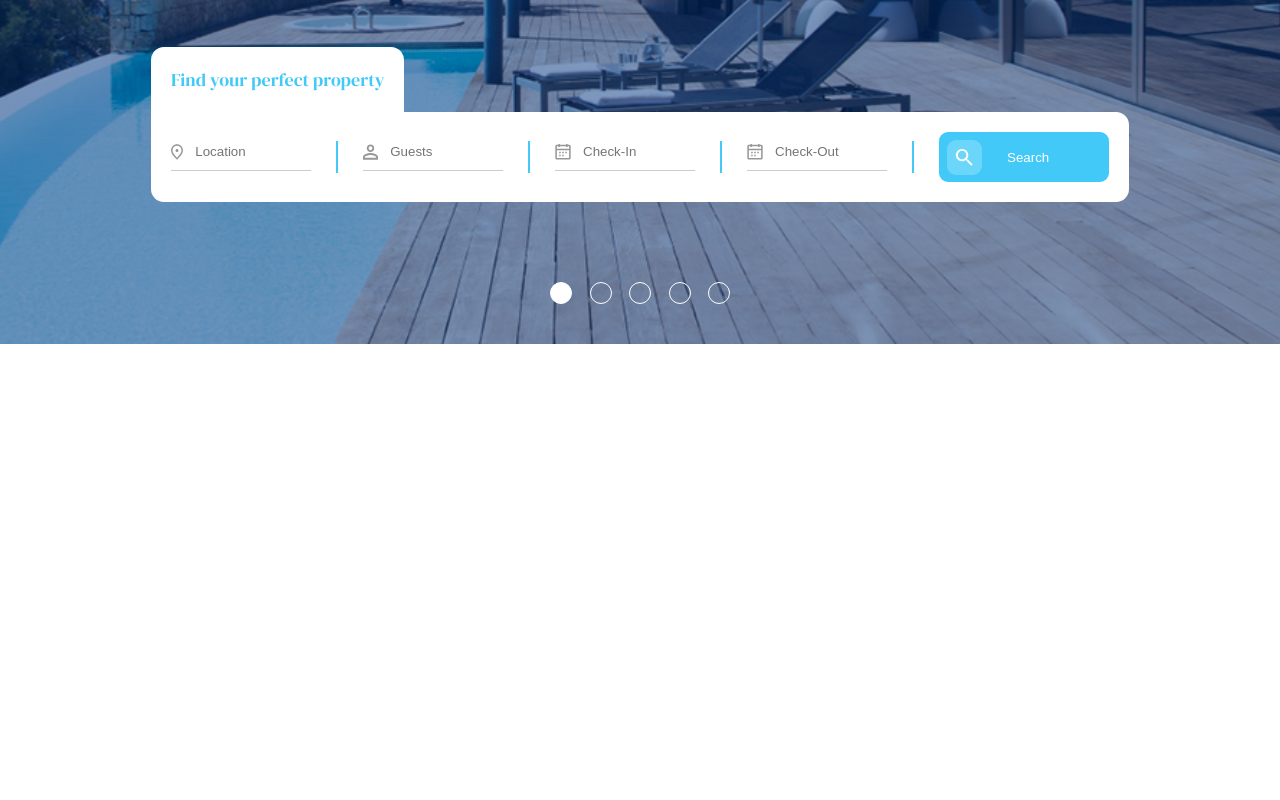
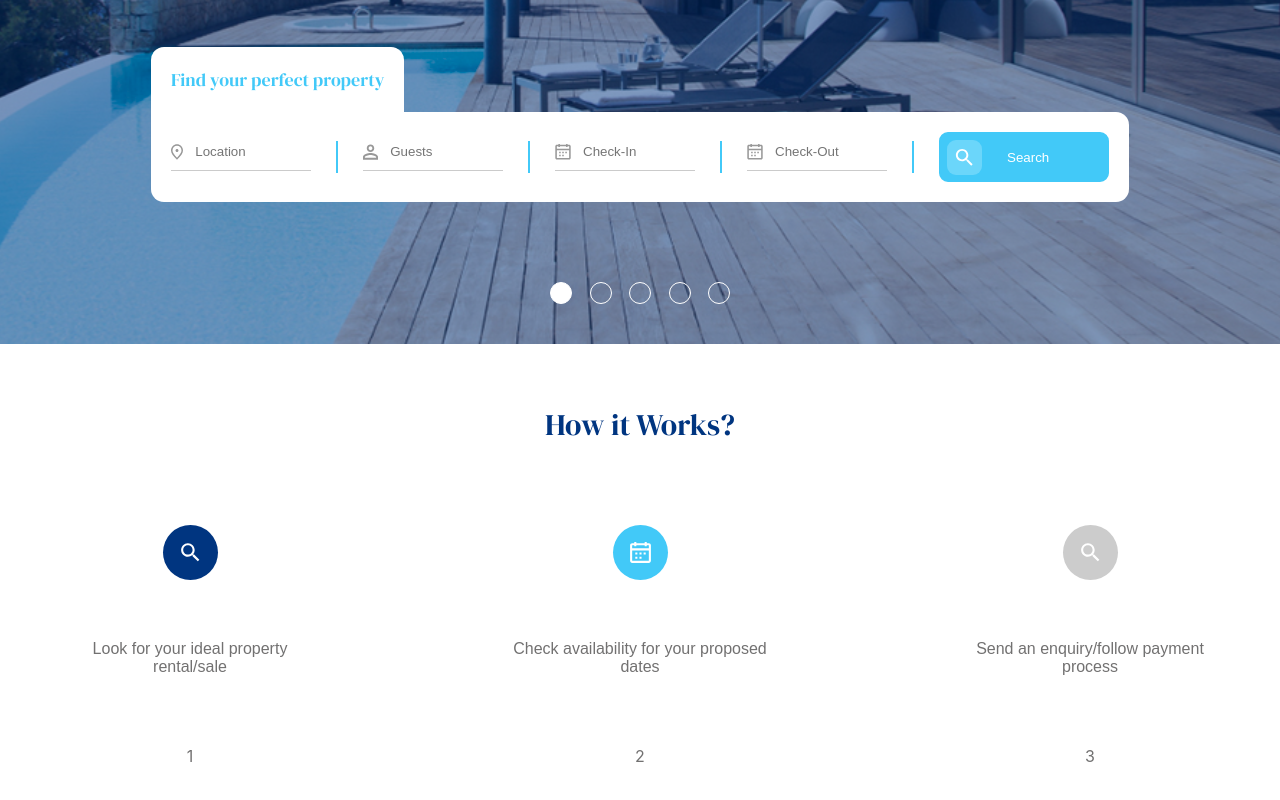
Before and after one commit to theajstars/quickstay, a React (Create React App) app: page / in a window 1280 px wide. Shown: the part 456-1256 px from the top of the page. Before the commit the page ends 800 px from the top, so only its background shows below. Built offline with nearby package versions, Linux system fonts and the light colour scheme.

Commit message:
Finished How it Works section on Homepage

```diff
--- a/src/Assets/CSS/All.css
+++ b/src/Assets/CSS/All.css
@@ -5,9 +5,13 @@
 @import url("./Home.css");
 @import url("./PropertiesSearchBar.css");
 
+@import url("./SmallScreens/SmallHome.css");
 @import url("./SmallScreens/SmallPropertiesSearchBar.css");
 @import url("./SmallScreens/SmallTopNavBar.css");
 
+* {
+  /* border: 1px solid red; */
+}
 body {
   margin: 0;
   padding: 0;
--- a/src/Assets/CSS/Fonts.css
+++ b/src/Assets/CSS/Fonts.css
@@ -9,3 +9,9 @@
 .be-vietnam {
   font-family: "Be Vietnam Pro", sans-serif;
 }
+
+/* Inter */
+@import url("https://fonts.googleapis.com/css2?family=Inter:wght@100;200;300;400;500;600;700;800;900&display=swap");
+.inter {
+  font-family: "Inter", sans-serif;
+}
--- a/src/Assets/CSS/Home.css
+++ b/src/Assets/CSS/Home.css
@@ -1,13 +1,11 @@
 .home-container {
-  width: 100vw;
-  height: 100vh;
   box-sizing: border-box;
 }
 .home-jumbotron-image {
   position: absolute;
   top: 0;
   left: 0;
-  width: 100vw;
+  width: 100%;
   height: 100vh;
   z-index: -1;
   background-image: url("../IMG/HomeJumbotronBackground.svg");
@@ -53,3 +51,88 @@
 .home-jumbo-carousel-dot-active {
   background-color: var(--white-primary);
 }
+
+.home-section-container {
+  margin: 60px 0px;
+  box-sizing: border-box;
+  width: 100%;
+}
+.home-section-header {
+  font-size: 30px;
+  color: var(--blue-primary);
+  font-family: "DM Serif Display", serif;
+  text-align: center;
+}
+
+.how-it-works-container {
+  justify-content: space-between;
+  max-width: 1200px;
+  padding: 0px 30px;
+  margin-top: 60px;
+}
+.how-it-works-card-background {
+  max-width: 300px;
+  max-height: 300px;
+  width: 30vw;
+  height: 30vw;
+  box-sizing: border-box;
+  background: transparent;
+  transition-duration: 0.12s;
+}
+.how-it-works-card,
+.how-it-works-card-background {
+  border-radius: 8px;
+}
+.how-it-works-card-background:hover {
+  background: linear-gradient(180deg, #fafafa 0%, #2a7aec 100%);
+}
+.how-it-works-card {
+  align-items: center;
+  width: 95%;
+  height: 97%;
+  justify-content: space-between;
+  background-color: var(--white-primary);
+  box-sizing: border-box;
+  padding: 20px 10px;
+  cursor: pointer;
+}
+.how-it-works-icon {
+  border-radius: 50%;
+  padding: 15px;
+  display: flex;
+  align-items: center;
+  justify-content: center;
+  height: fit-content;
+  width: fit-content;
+}
+.how-it-works-image {
+  height: 25px;
+}
+.how-it-works-search-icon {
+  background-color: var(--blue-primary);
+}
+.how-it-works-calendar-icon {
+  background-color: var(--blue-secondary);
+}
+.how-it-works-credit-icon {
+  background: #cccccc;
+}
+.how-it-works-text {
+  font-family: "Be Vietnam Pro", sans-serif;
+  color: #727171;
+}
+.how-it-works-card-background:hover .how-it-works-index {
+  background-color: var(--blue-secondary);
+  color: var(--white-primary);
+}
+.how-it-works-index {
+  display: flex;
+  align-items: center;
+  justify-content: center;
+  height: 40px;
+  width: 40px;
+  background-color: transparent;
+  color: #727171;
+  border-radius: 50%;
+  font-family: "Inter", sans-serif;
+}
--- /dev/null
+++ b/src/Assets/CSS/SmallScreens/SmallHome.css
@@ -0,0 +1,16 @@
+@media screen and (max-width: 800px) {
+  div.how-it-works-container {
+    flex-direction: column;
+    align-items: center;
+  }
+  div.how-it-works-card-background {
+    width: 400px;
+    height: 400px;
+  }
+}
+@media screen and (max-width: 500px) {
+  div.how-it-works-card-background {
+    width: 300px;
+    height: 300px;
+  }
+}
--- a/src/Assets/CSS/SmallScreens/SmallPropertiesSearchBar.css
+++ b/src/Assets/CSS/SmallScreens/SmallPropertiesSearchBar.css
@@ -16,6 +16,7 @@
     flex-direction: column;
     align-items: flex-start;
     width: 330px;
+    box-sizing: border-box;
   }
   div.properties-search-bar-item {
     width: 100%;
--- a/src/Components/Home.js
+++ b/src/Components/Home.js
@@ -1,6 +1,9 @@
 import { Container } from "@mui/material";
 import { motion } from "framer-motion";
 import PropertiesSearchBar from "./PropertiesSeachBar";
+import SearchIcon from "../Assets/IMG/Icons/Search.svg";
+import CalendarIcon from "../Assets/IMG/Icons/CalendarWhiteIcon.svg";
+import CreditCardIcon from "../Assets/IMG/Icons/CreditCard.svg";
 
 export default function Home() {
   return (
@@ -21,6 +24,50 @@ export default function Home() {
           </div>
         </div>
       </Container>
+      <div className="home-section-container">
+        <div className="home-section-header">How it Works?</div>
+        <center>
+          <div className="how-it-works-container flex-row">
+            <div className="how-it-works-card-background">
+              <div className="how-it-works-card flex-column">
+                <span className="how-it-works-icon how-it-works-search-icon">
+                  <img className="how-it-works-image" src={SearchIcon} alt="" />
+                </span>
+                <span className="how-it-works-text">
+                  Look for your ideal property rental/sale
+                </span>
+                <span className="how-it-works-index">1</span>
+              </div>
+            </div>
+            <div className="how-it-works-card-background">
+              <div className="how-it-works-card flex-column">
+                <span className="how-it-works-icon how-it-works-calendar-icon">
+                  <img
+                    className="how-it-works-image"
+                    src={CalendarIcon}
+                    alt=""
+                  />
+                </span>
+                <span className="how-it-works-text">
+                  Check availability for your proposed dates
+                </span>
+                <span className="how-it-works-index">2</span>
+              </div>
+            </div>
+            <div className="how-it-works-card-background">
+              <div className="how-it-works-card flex-column">
+                <span className="how-it-works-icon how-it-works-credit-icon">
+                  <img className="how-it-works-image" src={SearchIcon} alt="" />
+                </span>
+                <span className="how-it-works-text">
+                  Send an enquiry/follow payment process
+                </span>
+                <span className="how-it-works-index">3</span>
+              </div>
+            </div>
+          </div>
+        </center>
+      </div>
     </div>
   );
 }
--- a/src/Components/TopNavBar.js
+++ b/src/Components/TopNavBar.js
@@ -7,7 +7,7 @@ import { useState } from "react";
 import { motion } from "framer-motion";
 
 export default function TopNavBar() {
-  const [isMenuActive, setMenuActive] = useState(true);
+  const [isMenuActive, setMenuActive] = useState(false);
   return (
     <div className={"top-nav-container"}>
       <span
```
Also changed, not shown: src/Assets/IMG/Icons/CalendarWhiteIcon.svg (added), src/Assets/IMG/Icons/CreditCard.svg (added).
